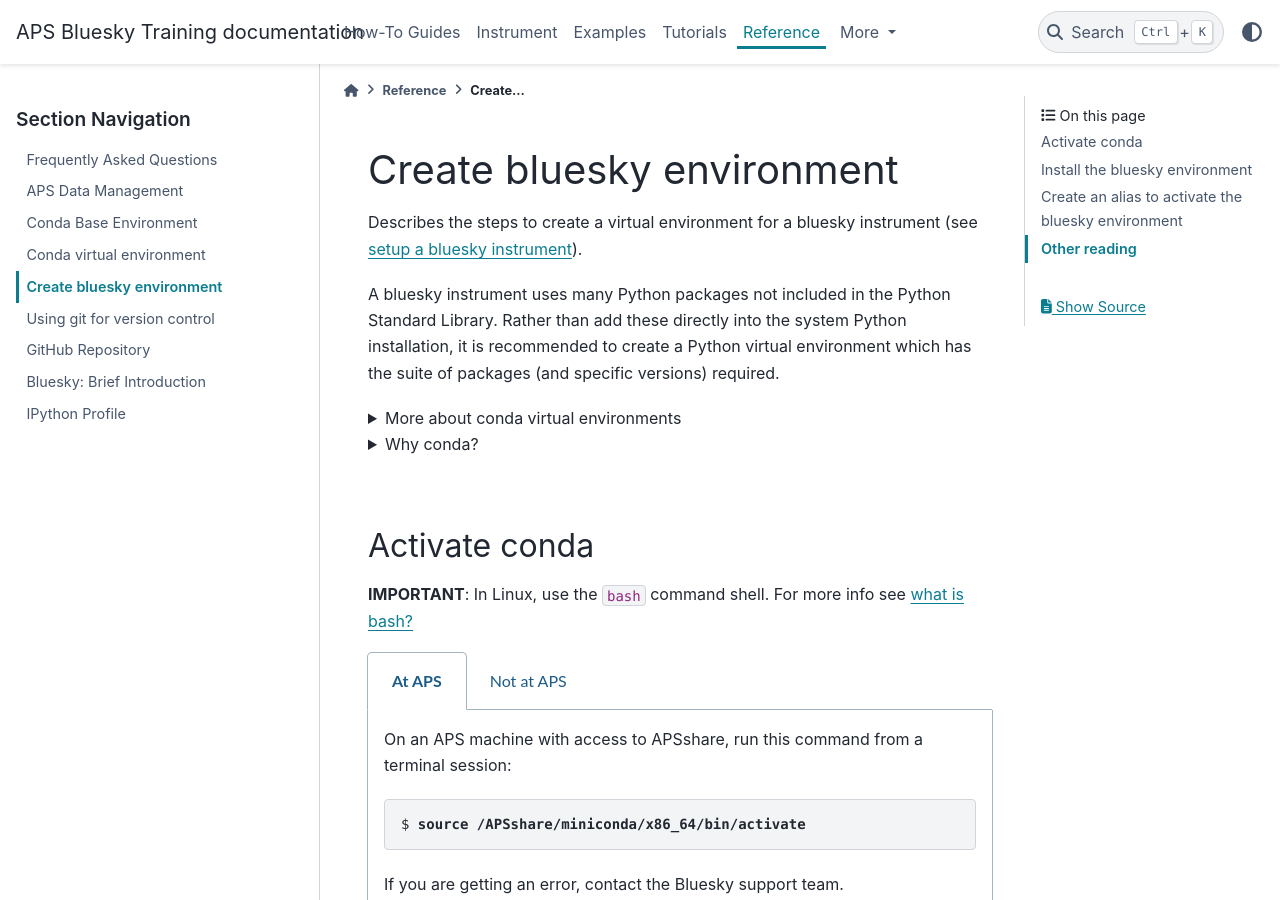
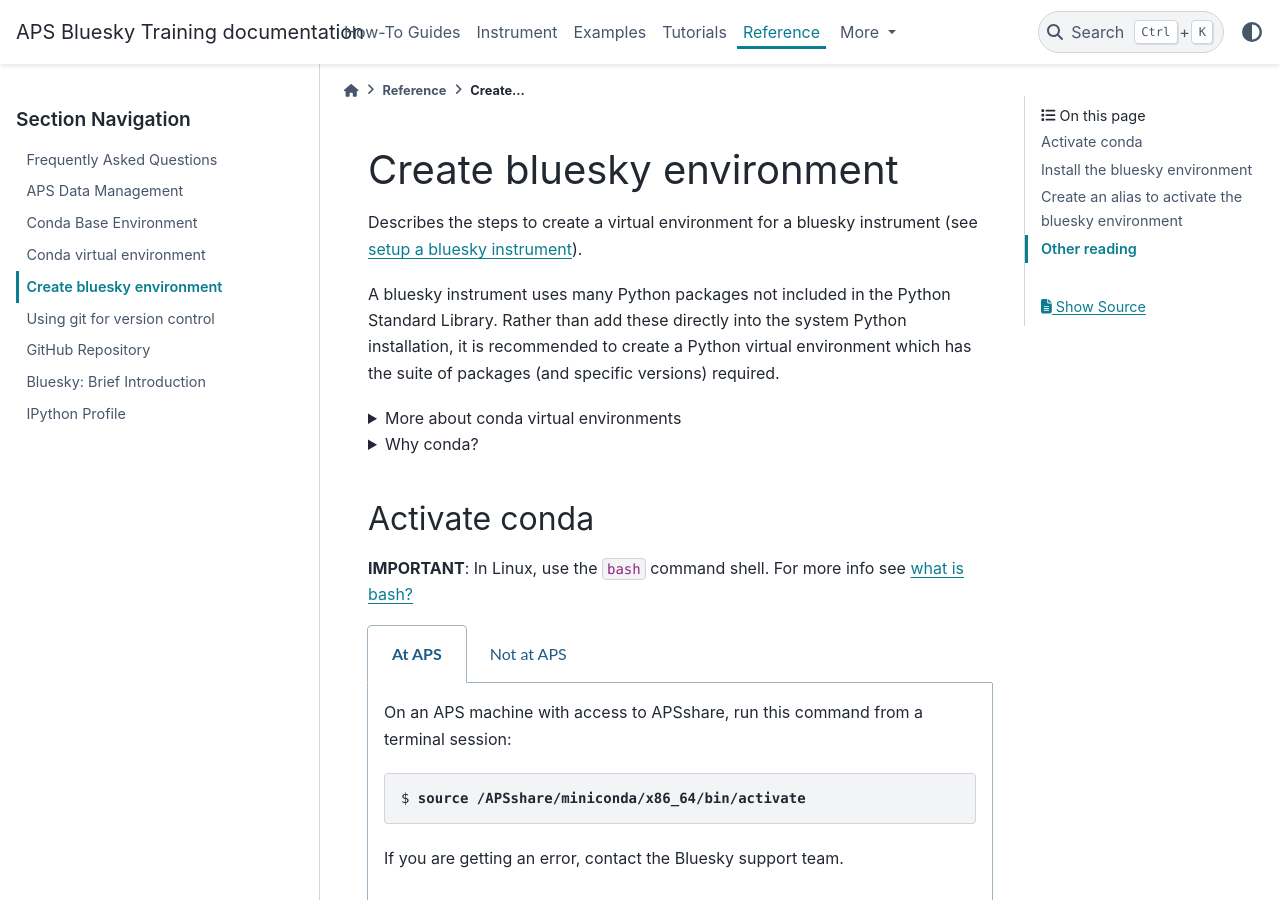
Before and after one commit to BCDA-APS/bluesky_training, a Sphinx documentation site: the page built from docs/source/reference/_create_conda_env.rst, in a window 1280 px wide and 900 px high. Built offline with Sphinx 7.4.7 and the PyData theme 0.15.4, drawn with Linux system fonts in a browser that asks for light colours.

Commit message:
DOC #201 change formating

```diff
--- a/docs/source/reference/_create_conda_env.rst
+++ b/docs/source/reference/_create_conda_env.rst
@@ -11,7 +11,6 @@
 the suite of packages (and specific versions) required.
 
 .. raw:: html
-
 
     <details>
     <summary>More about conda virtual environments</summary>
@@ -61,7 +60,7 @@
     hrf="https://medium.com/@balance1150/how-to-build-a-conda-environment-through-a-yaml-file-db185acf5d22">article</a>
     for more instruction about conda environment YAML files.
     </details>
-    <br />
+
 
 
 Activate conda
@@ -122,7 +121,8 @@
 
       .. raw:: html
 
-         <details><summary>Recommended Miniconda installation for Linux</summary>
+         <details>
+         <summary>Recommended Miniconda installation for Linux</summary>
 
          To prevent users from modifying the conda base environment by accident,
          it is recommanded to install it as read-only. This can be achieved by
@@ -165,7 +165,7 @@
          </code></pre>
 
          </details>
-
+         <br />
 
 
       If you still encounter the same error message after installing conda or
@@ -195,7 +195,7 @@
 
    The environment with the <code>*</code> is the active one. The command
    prompt is also prefixed with the environment name, has mentioned above.
-
+   <br />
 
 
 .. raw:: html
@@ -262,7 +262,6 @@
     </ul>
 
     </details>
-    <br />
 
 
 
```
